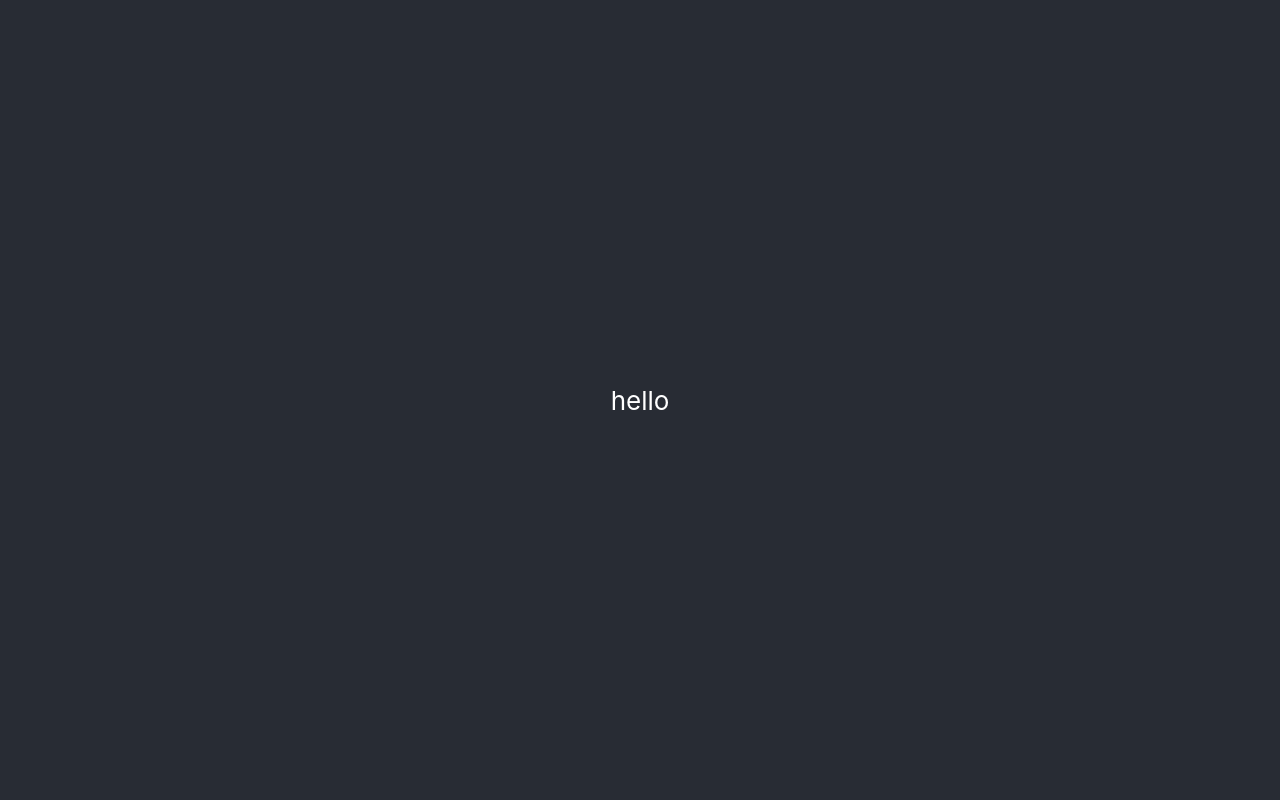
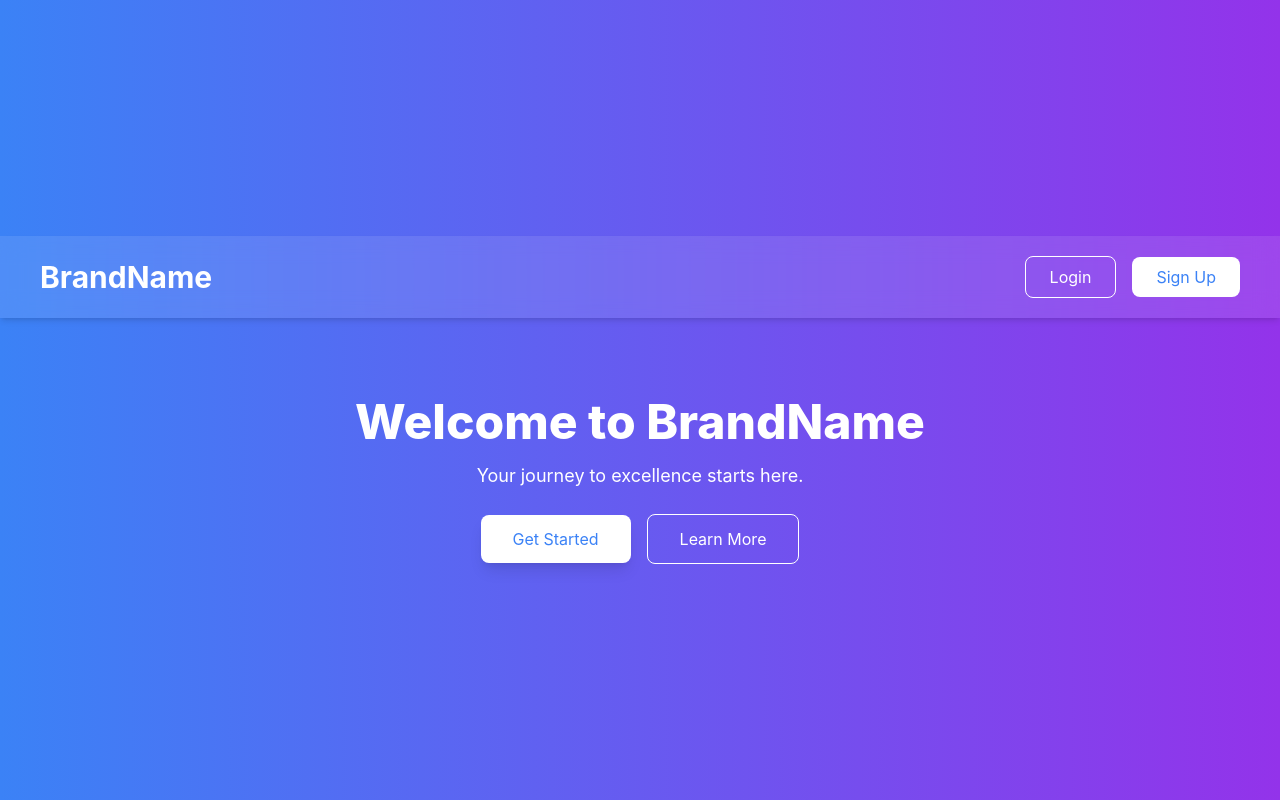
Before and after one commit to lostvayne47/family-expense-tracker, a React (Create React App) app in the folder frontend/: page / in a window 1280 px wide. Built offline with nearby package versions, Linux system fonts and the light colour scheme.

Commit message:
Tailwind setup done

```diff
--- a/frontend/package.json
+++ b/frontend/package.json
@@ -35,5 +35,8 @@
       "last 1 firefox version",
       "last 1 safari version"
     ]
+  },
+  "devDependencies": {
+    "tailwindcss": "^3.4.17"
   }
 }
--- a/frontend/src/App.css
+++ /dev/null
@@ -1,38 +0,0 @@
-.App {
-  text-align: center;
-}
-
-.App-logo {
-  height: 40vmin;
-  pointer-events: none;
-}
-
-@media (prefers-reduced-motion: no-preference) {
-  .App-logo {
-    animation: App-logo-spin infinite 20s linear;
-  }
-}
-
-.App-header {
-  background-color: #282c34;
-  min-height: 100vh;
-  display: flex;
-  flex-direction: column;
-  align-items: center;
-  justify-content: center;
-  font-size: calc(10px + 2vmin);
-  color: white;
-}
-
-.App-link {
-  color: #61dafb;
-}
-
-@keyframes App-logo-spin {
-  from {
-    transform: rotate(0deg);
-  }
-  to {
-    transform: rotate(360deg);
-  }
-}
--- a/frontend/src/App.js
+++ b/frontend/src/App.js
@@ -1,8 +1,11 @@
-import "./App.css";
+import LandingPage from "./components/LandingPage";
+
 function App() {
   return (
     <div className="App">
-      <header className="App-header">hello</header>
+      <header className="App-header">
+        <LandingPage />
+      </header>
     </div>
   );
 }
--- /dev/null
+++ b/frontend/src/components/LandingPage.js
@@ -0,0 +1,33 @@
+import React from "react";
+
+const LandingPage = () => {
+  return (
+    <div className="min-h-screen bg-gradient-to-r from-blue-500 to-purple-600 flex flex-col items-center justify-center text-white">
+      <nav className="w-full flex justify-between items-center px-10 py-5 bg-white bg-opacity-10 backdrop-blur-md shadow-md">
+        <h1 className="text-3xl font-bold">BrandName</h1>
+        <div className="space-x-4">
+          <button className="px-6 py-2 border border-white rounded-lg hover:bg-white hover:text-blue-500 transition">
+            Login
+          </button>
+          <button className="px-6 py-2 bg-white text-blue-500 rounded-lg hover:bg-opacity-80 transition">
+            Sign Up
+          </button>
+        </div>
+      </nav>
+      <main className="flex flex-col items-center text-center mt-20 px-5">
+        <h2 className="text-5xl font-extrabold mb-4">Welcome to BrandName</h2>
+        <p className="text-lg mb-6">Your journey to excellence starts here.</p>
+        <div className="space-x-4">
+          <button className="px-8 py-3 bg-white text-blue-500 rounded-lg shadow-lg hover:bg-opacity-80 transition">
+            Get Started
+          </button>
+          <button className="px-8 py-3 border border-white rounded-lg hover:bg-white hover:text-blue-500 transition">
+            Learn More
+          </button>
+        </div>
+      </main>
+    </div>
+  );
+};
+
+export default LandingPage;
--- /dev/null
+++ b/frontend/tailwind.config.js
@@ -0,0 +1,8 @@
+/** @type {import('tailwindcss').Config} */
+module.exports = {
+  content: ["./src/**/*.{js,jsx,ts,tsx}"],
+  theme: {
+    extend: {},
+  },
+  plugins: [],
+};
```
Also changed, not shown: frontend/src/index.css (+7 -3 lines), 1 other file (tests, documents, lock files or other folders).
